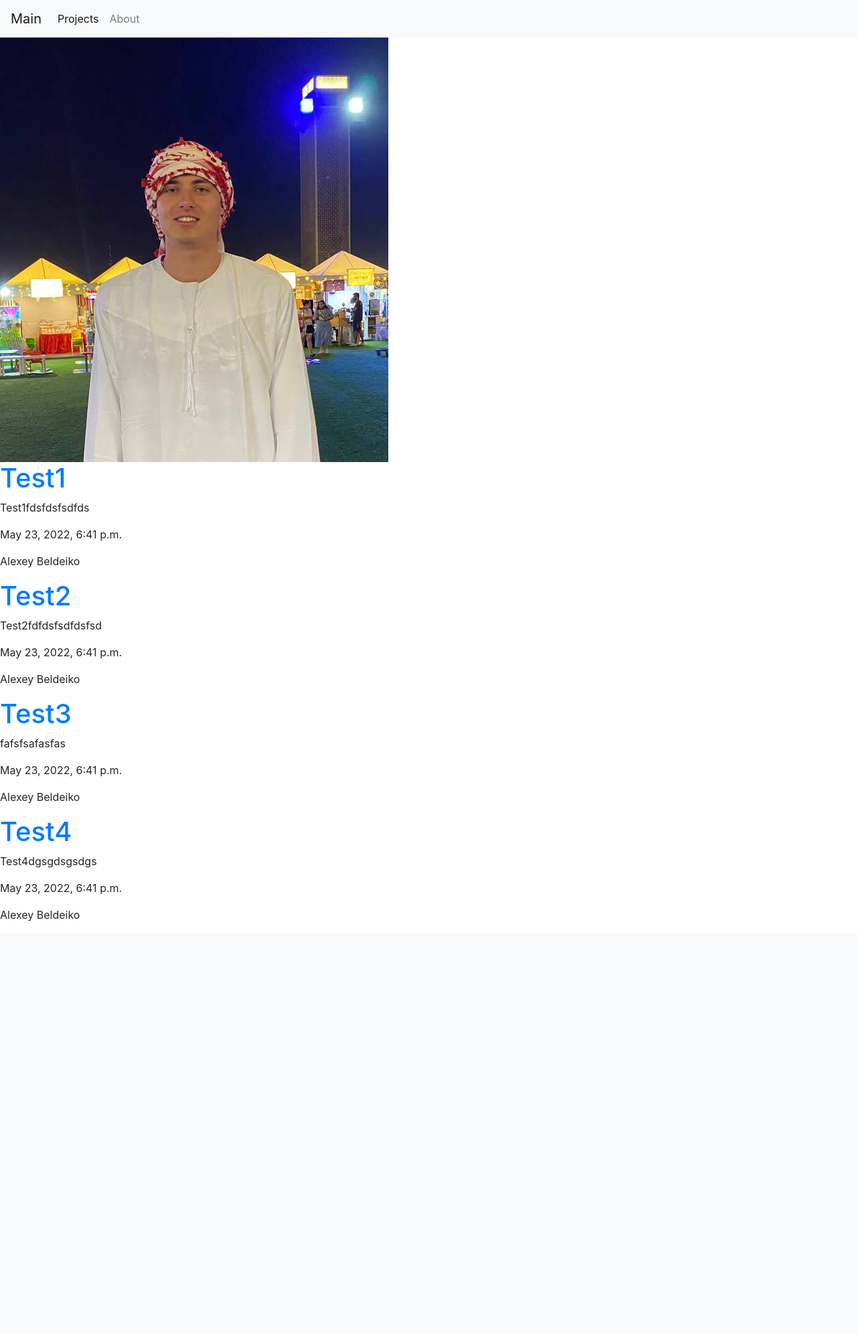
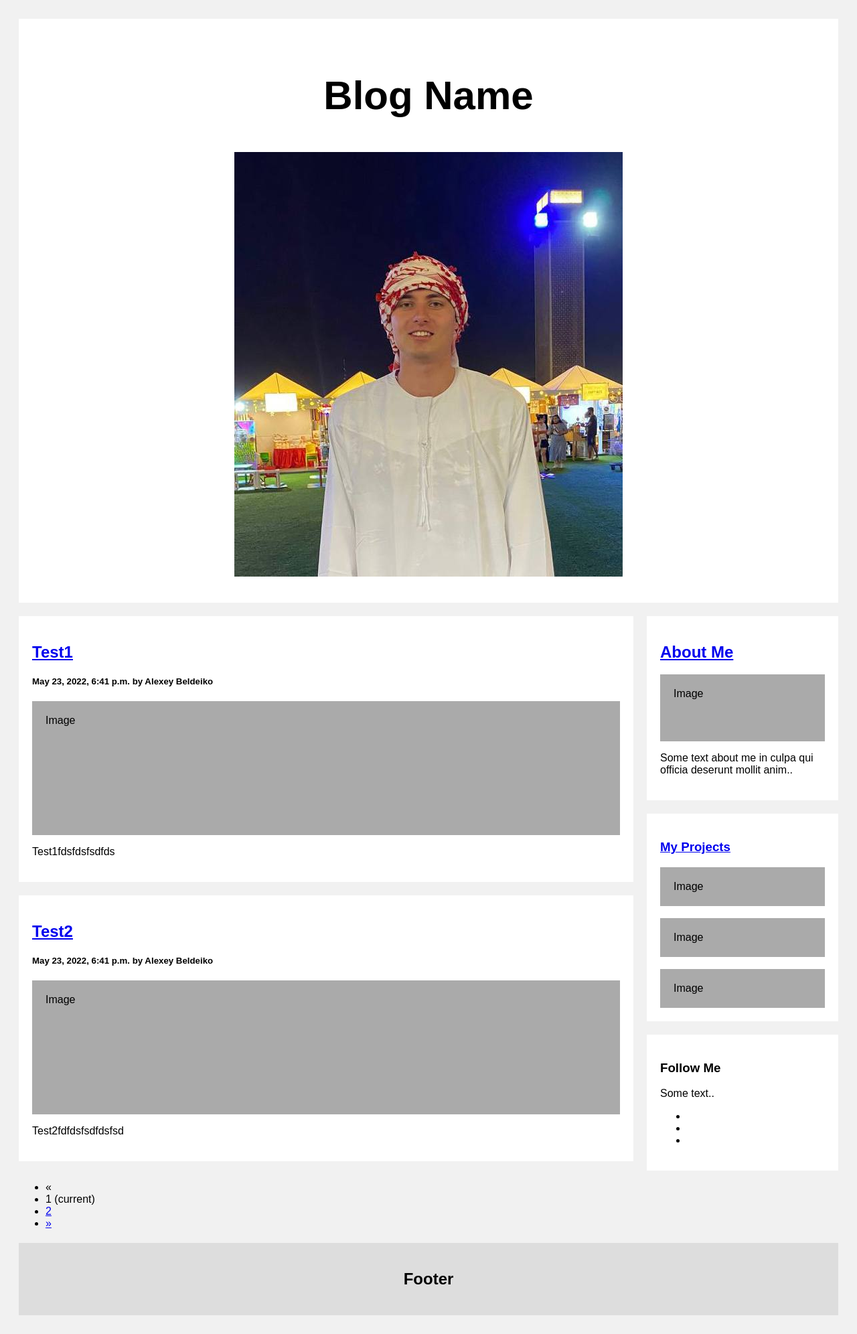
Before and after one commit to ale228xey/diploma_project, a Django app: page / in a window 1280 px wide. Shown: the whole page at 67% size. Before the commit the page ends 1376 px from the top, so only its background shows below. Run offline with Django 4.2, Linux system fonts and the light colour scheme; data comes from the database, SQL or seed files in the repository; some libraries are stand-ins or nearby versions.

Commit message:
some html

```diff
--- a/core/settings.py
+++ b/core/settings.py
@@ -120,8 +120,9 @@ USE_TZ = True
 # Default primary key field type
 # https://docs.djangoproject.com/en/4.0/ref/settings/#default-auto-field
 
-DEFAULT_AUTO_FIELD = 'django.db.models.BigAutoField'
 
 STATIC_URL = 'static/'
 MEDIA_URL = '/media/'
 MEDIA_ROOT = os.path.join(BASE_DIR, 'media/')
+
+DEFAULT_AUTO_FIELD = 'django.db.models.BigAutoField'
--- /dev/null
+++ b/main/static/css/style.css
@@ -0,0 +1,68 @@
+* {
+  box-sizing: border-box;
+}
+
+body {
+  font-family: Arial;
+  padding: 20px;
+  background: #f1f1f1;
+}
+
+/* Header/Blog Title */
+.header {
+  padding: 30px;
+  font-size: 40px;
+  text-align: center;
+  background: white;
+}
+
+/* Create two unequal columns that floats next to each other */
+/* Left column */
+.leftcolumn {
+  float: left;
+  width: 75%;
+}
+
+/* Right column */
+.rightcolumn {
+  float: left;
+  width: 25%;
+  padding-left: 20px;
+}
+
+/* Fake image */
+.fakeimg {
+  background-color: #aaa;
+  width: 100%;
+  padding: 20px;
+}
+
+/* Add a card effect for articles */
+.card {
+  background-color: white;
+  padding: 20px;
+  margin-top: 20px;
+}
+
+/* Clear floats after the columns */
+.row:after {
+  content: "";
+  display: table;
+  clear: both;
+}
+
+/* Footer */
+.footer {
+  padding: 20px;
+  text-align: center;
+  background: #ddd;
+  margin-top: 20px;
+}
+
+/* Responsive layout - when the screen is less than 800px wide, make the two columns stack on top of each other instead of next to each other */
+@media screen and (max-width: 800px) {
+  .leftcolumn, .rightcolumn {
+    width: 100%;
+    padding: 0;
+  }
+}
--- a/main/templates/base.html
+++ b/main/templates/base.html
@@ -3,52 +3,12 @@
 <head>
     <meta charset="UTF-8">
     <title>Title</title>
-    <link rel="shortcut icon" href="../static/images/favicon/favicon.ico">
-    <link rel="apple-touch-icon" sizes="144x144" type="image/x-icon"
-          href="../static/images/favicon/apple-touch-icon.png">
-
-    <!-- All CSS Plugins -->
-    <link rel="stylesheet" type="text/css" href="../static/css/plugin.css">
-
-    <!-- Main CSS Stylesheet -->
-    <link rel="stylesheet" type="text/css" href="../static/css/style.css">
-
-    <!-- Google Web Fonts  -->
-    <link rel="stylesheet" href="https://cdn.jsdelivr.net/npm/bootstrap@4.3.1/dist/css/bootstrap.min.css"
-          integrity="sha384-ggOyR0iXCbMQv3Xipma34MD+dH/1fQ784/j6cY/iJTQUOhcWr7x9JvoRxT2MZw1T" crossorigin="anonymous">
-
-    <script src="https://code.jquery.com/jquery-3.2.1.slim.min.js"
-            integrity="sha384-KJ3o2DKtIkvYIK3UENzmM7KCkRr/rE9/Qpg6aAZGJwFDMVNA/GpGFF93hXpG5KkN"
-            crossorigin="anonymous"></script>
-    <script src="https://cdn.jsdelivr.net/npm/popper.js@1.12.9/dist/umd/popper.min.js"
-            integrity="sha384-ApNbgh9B+Y1QKtv3Rn7W3mgPxhU9K/ScQsAP7hUibX39j7fakFPskvXusvfa0b4Q"
-            crossorigin="anonymous"></script>
-    <script src="https://cdn.jsdelivr.net/npm/bootstrap@4.0.0/dist/js/bootstrap.min.js"
-            integrity="sha384-JZR6Spejh4U02d8jOt6vLEHfe/JQGiRRSQQxSfFWpi1MquVdAyjUar5+76PVCmYl"
-            crossorigin="anonymous"></script>
-
-
+    <link href="../static/css/style.css" rel="stylesheet" type="text/css">
 </head>
 <body>
 
-<nav class="navbar navbar-expand-lg navbar-light bg-light">
-    <a class="navbar-brand" href="{% url 'main' %}">Main</a>
-    <button class="navbar-toggler" type="button" data-toggle="collapse" data-target="#navbarNavDropdown"
-            aria-controls="navbarNavDropdown" aria-expanded="false" aria-label="Toggle navigation">
-        <span class="navbar-toggler-icon"></span>
-    </button>
-    <div class="collapse navbar-collapse" id="navbarNavDropdown">
-        <ul class="navbar-nav">
-            <li class="nav-item active">
-                <a class="nav-link" href="{% url 'projects' %}">Projects <span class="sr-only">(current)</span></a>
-            </li>
-            <li class="nav-item">
-                <a class="nav-link" href="{% url 'about' %}">About</a>
-            </li>
-        </ul>
-    </div>
-</nav>
 {% block content %}
 {% endblock %}
+
 </body>
 </html>
--- a/main/templates/index.html
+++ b/main/templates/index.html
@@ -1,10 +1,70 @@
 {% extends "base.html" %}
 {% block content %}
-<img src="../media/img/avatar/диплом.jpg" alt="">
-{% for post in posts %}
-<a href="{{post.get_absolute_url}}"><h1>{{post.title}}</h1></a>
-<p>{{post.content}}</p>
-<p>{{post.created}}</p>
-<p>{{post.author}}</p>
-{% endfor %}
+<div class="header">
+    <h2>Blog Name</h2>
+    <img src="../media/img/avatar/диплом.jpg" alt="">
+</div>
+
+<div class="row">
+    <div class="leftcolumn">
+        {% for post in posts %}
+        <div class="card">
+            <h2><a href="{{post.get_absolute_url}}">{{post.title}}</a></h2>
+            <h5>{{post.created}} by {{post.author}}</h5>
+            <div class="fakeimg" style="height:200px;">Image</div>
+            <p>{{post.content}}</p>
+        </div>
+        {% endfor %}
+    </div>
+    <div class="rightcolumn">
+        <div class="card">
+            <h2><a href="{% url 'about' %}">About Me</a></h2>
+            <div class="fakeimg" style="height:100px;">Image</div>
+            <p>Some text about me in culpa qui officia deserunt mollit anim..</p>
+        </div>
+        <div class="card">
+            <h3><a href="{% url 'projects' %}">My Projects</a></h3>
+            <div class="fakeimg">Image</div>
+            <br>
+            <div class="fakeimg">Image</div>
+            <br>
+            <div class="fakeimg">Image</div>
+        </div>
+        <div class="card">
+            <h3>Follow Me</h3>
+            <p>Some text..</p>
+            <ul class="social-icon">
+                <li><a href="https://www.facebook.com/vlad.narchuk.7" target="_blank" class="facebook"><i
+                        class="fa fa-facebook"></i></a></li>
+                <li><a href="#" target="_blank" class="linkedin"><i class="fa fa-linkedin"></i></a></li>
+                <li><a href="https://github.com/Poklok" target="_blank" class="github"><i class="fa fa-github"></i></a>
+                </li>
+            </ul>
+        </div>
+    </div>
+</div>
+{% if is_paginated %}
+  <ul class="pagination">
+    {% if page_obj.has_previous %}
+      <li><a href="?page={{ page_obj.previous_page_number }}">&laquo;</a></li>
+    {% else %}
+      <li class="disabled"><span>&laquo;</span></li>
+    {% endif %}
+    {% for i in paginator.page_range %}
+      {% if page_obj.number == i %}
+        <li class="active"><span>{{ i }} <span class="sr-only">(current)</span></span></li>
+      {% else %}
+        <li><a href="?page={{ i }}">{{ i }}</a></li>
+      {% endif %}
+    {% endfor %}
+    {% if page_obj.has_next %}
+      <li><a href="?page={{ page_obj.next_page_number }}">&raquo;</a></li>
+    {% else %}
+      <li class="disabled"><span>&raquo;</span></li>
+    {% endif %}
+  </ul>
+{% endif %}
+<div class="footer">
+    <h2>Footer</h2>
+</div>
 {% endblock %}
--- a/main/views.py
+++ b/main/views.py
@@ -11,6 +11,7 @@ class MainPage(ListView):
     model = Post
     template_name = 'index.html'
     context_object_name = 'posts'
+    paginate_by = 2
 
 
 class ProjectPage(ListView):
```
